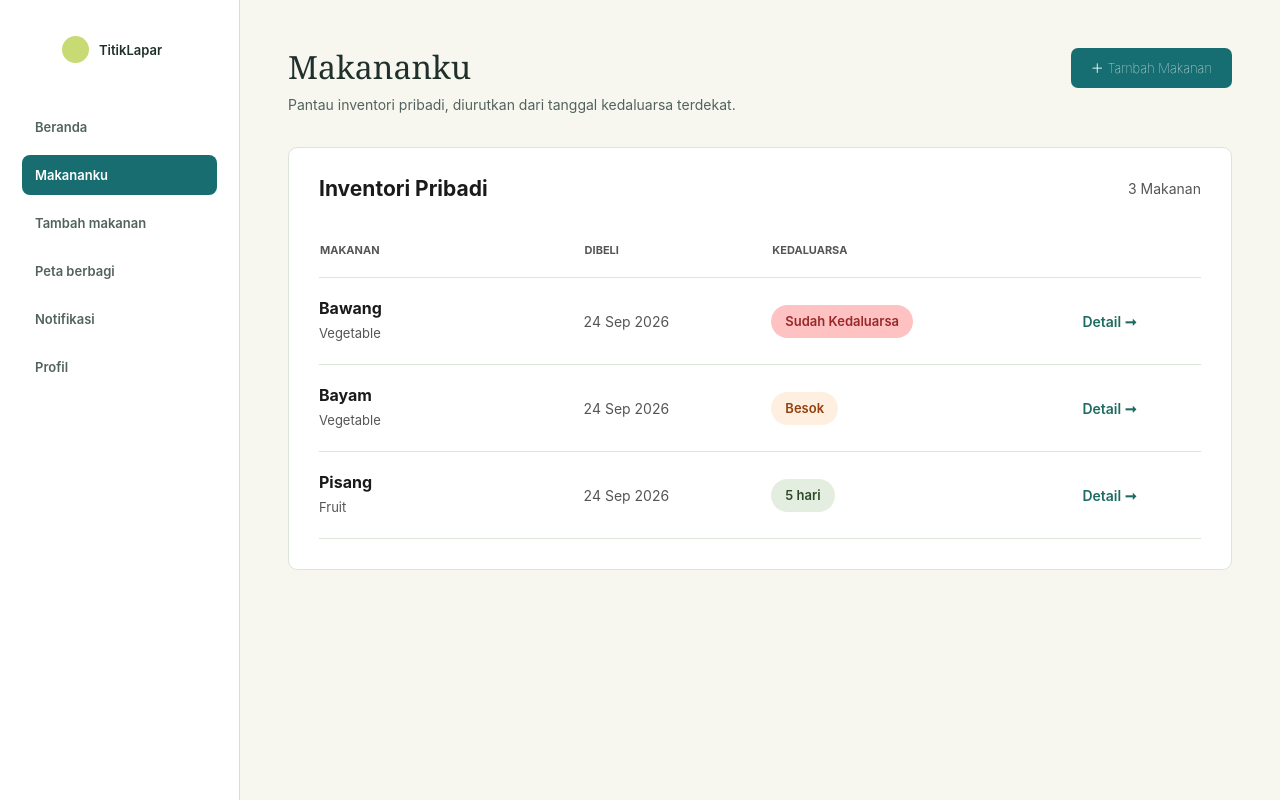
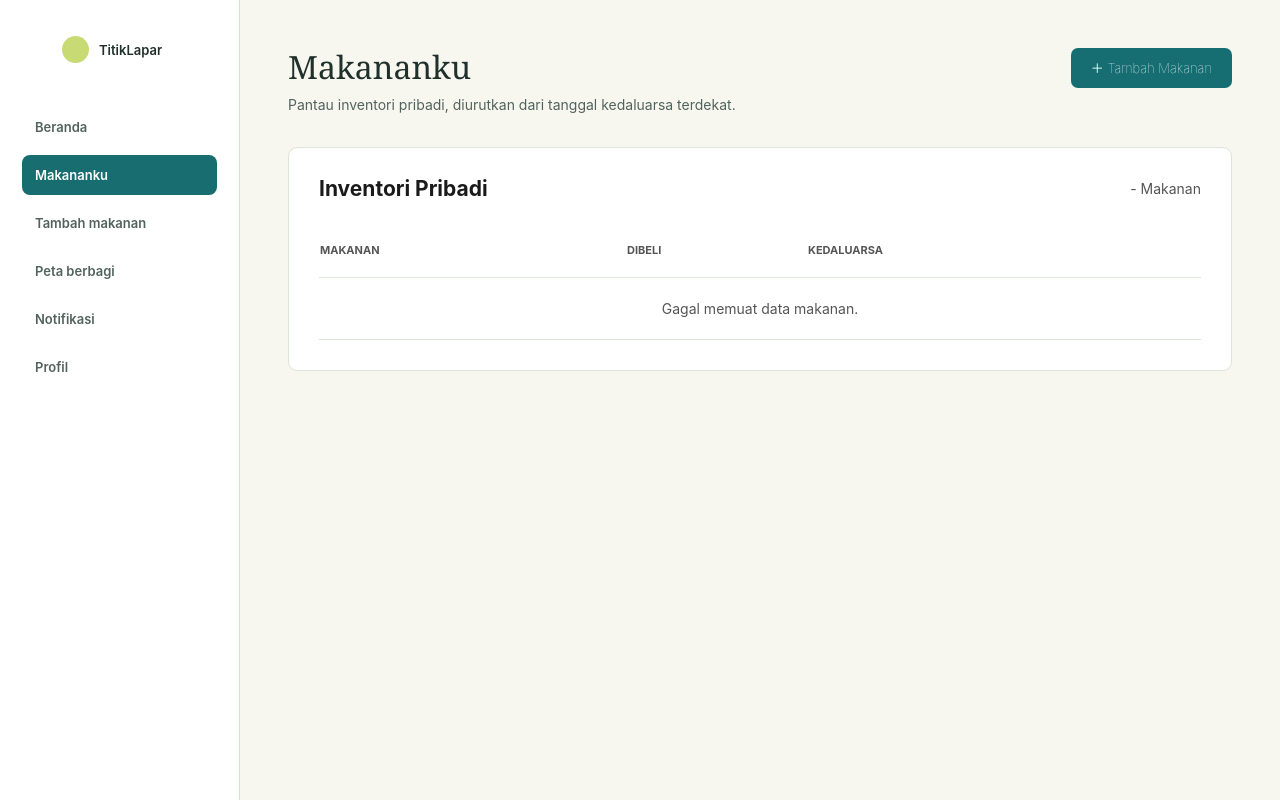
Before and after one commit to Projek-PBP-B-12/ProjekUTSPBP, a Django app: page /fooditem/makananku/ in a window 1280 px wide. Run offline with Django 5.2, Linux system fonts and the light colour scheme.

Commit message:
feat: Implementasi AJAX pada Makananku

```diff
--- a/FoodItem/views.py
+++ b/FoodItem/views.py
@@ -124,14 +124,14 @@ def add_food_item(request: HttpRequest):
         fooditem = form.save(commit=False)
         fooditem.owner = request.user
         fooditem.save()
-        return redirect("landing_page")
+        return redirect("FoodItem:makananku")
 
     context = {
         "form" : form,
         "page_title": "Tambah Makanan",
         "submit_button_text": "Tambah Makanan",
         "post_form_url": reverse("FoodItem:add_food_item"),
-        "cancel_button_url": reverse("landing_page")
+        "cancel_button_url": reverse("FoodItem:makananku")
     }
     return render(request, "FoodItem/form.html", global_context | context)
 
@@ -144,14 +144,14 @@ def change_food_item(request: HttpRequest, fooditem_id):
 
         if request.method == "POST" and form.is_valid():
             form.save()
-            return redirect("landing_page")
+            return redirect("FoodItem:makananku")
 
         context = {
             "form" : form,
             "page_title": "Ubah Makanan",
             "submit_button_text": "Ubah Makanan",
             "post_form_url": reverse("FoodItem:change_food_item", kwargs={"fooditem_id": fooditem_id}),
-            "cancel_button_url": reverse("landing_page")
+            "cancel_button_url": reverse("FoodItem:makananku")
         }
         return render(request, "FoodItem/form.html", global_context | context)
 
--- a/static/css/fooditem.css
+++ b/static/css/fooditem.css
@@ -76,6 +76,9 @@
     text-decoration: underline;
 }
 
+.hide {
+    display: none !important;
+}
 
 
 
--- a/templates/FoodItem/makananku.html
+++ b/templates/FoodItem/makananku.html
@@ -1,7 +1,6 @@
 {% extends "base.html" %}
 {% load static %}
 {% block extra_head %}
-<script src="https://cdn.jsdelivr.net/npm/htmx.org@2.0.11/dist/htmx.min.js"></script>
 <link rel="stylesheet" href="{% static 'css/fooditem.css' %}">
 {% endblock %}
 
@@ -16,7 +15,7 @@
 <div class="card">
     <div style="display: flex; margin: 0 0 40px; justify-content: space-between;">
         <h2 style="margin: 0; color: var(--title-color)">Inventori Pribadi</h2>
-        <p style="margin: 0; color: var(--faded-color)">3 Makanan</p>
+        <p id="food-amount" style="margin: 0; color: var(--faded-color)">- Makanan</p>
     </div>
 
     <table class="table">
@@ -29,56 +28,37 @@
             </tr>
         </thead>
         <tbody>
-            <tr>
+            <tr id="table-empty" class="hide"><td colspan="4" style="text-align: center; color: var(--faded-color);">Tidak ada makanan.</td></tr>
+            <tr id="table-loading" class="hide"><td colspan="4" style="text-align: center; color: var(--faded-color);">Memuat makanan...</td></tr>
+            <tr id="table-error" class="hide"><td colspan="4" style="text-align: center; color: var(--faded-color);">Gagal memuat data makanan.</td></tr>
+
+            <template id="tr-template">
+            <tr id="tr-element">
                 <td style="width: 30%;">
-                    <div class="food-title">Bawang</div>
-                    <div class="food-category">Vegetable</div>
+                    <div class="food-title">-</div>
+                    <div class="food-category">-</div>
                 </td>
-                <td style="color: var(--faded-color)">24 Sep 2026</td>
+                <td id="purchase-date" style="color: var(--faded-color)">-</td>
                 <td>
-                    <span class="badge badge-red">Sudah Kedaluarsa</span>
+                    <span id="expiration-badge" class="badge">-</span>
                 </td>
                 <td>
                     <a href="#"
                         class="detail-link"
-                        data-name="Bawang"
-                        data-category="Vegetable"
-                        data-purchase-date="24 Sep 2026"
-                        data-expiration-date="25 Sep 2026"
-                        data-status="STORED"
-                        data-expiration-state="EXPIRED"
+                        data-name=""
+                        data-category=""
+                        data-purchase-date=""
+                        data-expiration-date=""
+                        data-status=""
+                        data-expiration-state=""
                         data-image-url=""
-                        data-change-url="/">
+                        data-change-url="">
                         Detail ➞
                     </a>
                 </td>
             </tr>
-            <tr>
-                <td style="width: 30%;">
-                    <div class="food-title">Bayam</div>
-                    <div class="food-category">Vegetable</div>
-                </td>
-                <td style="color: var(--faded-color)">24 Sep 2026</td>
-                <td>
-                    <span class="badge badge-orange">Besok</span>
-                </td>
-                <td>
-                    <a href="#" class="detail-link">Detail ➞</a>
-                </td>
-            </tr>
-            <tr>
-                <td style="width: 30%;">
-                    <div class="food-title">Pisang</div>
-                    <div class="food-category">Fruit</div>
-                </td>
-                <td style="color: var(--faded-color)">24 Sep 2026</td>
-                <td>
-                    <span class="badge badge-green">5 hari</span>
-                </td>
-                <td>
-                    <a href="#" class="detail-link">Detail ➞</a>
-                </td>
-            </tr>
+            </template>
+
         </tbody>
     </table>
 
@@ -139,8 +119,11 @@
 
     const closeButtons = modal.querySelectorAll("#modal-close");
 
-    document.querySelectorAll(".detail-link").forEach(link => {
-        link.addEventListener("click", event => {
+    document.addEventListener("click", event => {
+        const link = event.target.closest(".detail-link");
+
+        if (!link) return;
+
         event.preventDefault();
 
         document.getElementById("modal-food-name").textContent = link.dataset.name;
@@ -154,7 +137,6 @@
         document.getElementById("modal-change-url").href = link.dataset.changeUrl;
 
         modal.classList.add("show");
-        });
     });
 
     closeButtons.forEach(button => {
@@ -176,4 +158,109 @@
     })
 </script>
 
+<script>
+    function formatDate(dateString) {
+        return new Date(dateString + "T00:00:00").toLocaleDateString("id-ID", {
+            day: "2-digit",
+            month: "short",
+            year: "numeric"
+        });
+    }
+
+    function buildElements(item) {
+        const fooditem = item.fields;
+        const fooditemId = item.id;
+
+        const name = fooditem.name;
+        const category = fooditem.category;
+        const purchase_date = fooditem.purchase_date;
+        const expiration_date = fooditem.expiration_date;
+        const status = fooditem.status;
+        const image_url = fooditem.image_url;
+        const days_until_expiration = fooditem.days_until_expiration;
+        const expiration_state = fooditem.expiration_state;
+
+        const trTemplateElement = document.getElementById("tr-template");
+        const clone = trTemplateElement.content.cloneNode(true);
+
+        clone.querySelector(".food-title").textContent = name;
+        clone.querySelector(".food-category").textContent = category;
+        clone.querySelector("#purchase-date").textContent = formatDate(purchase_date);
+
+        clone.querySelector("#expiration-badge").textContent = days_until_expiration + " Hari"
+        clone.querySelector("#expiration-badge").classList.add('badge-green');
+        if (days_until_expiration <= 3) {
+            clone.querySelector("#expiration-badge").classList.remove('badge-green');
+            clone.querySelector("#expiration-badge").classList.add('badge-orange');
+        }
+        if (days_until_expiration == 1) {
+            clone.querySelector("#expiration-badge").textContent = "Besok";
+        }
+        if (days_until_expiration == 0) {
+            clone.querySelector("#expiration-badge").textContent = "Hari Ini";
+        }
+        if (days_until_expiration < 0) {
+            clone.querySelector("#expiration-badge").classList.remove('badge-orange');
+            clone.querySelector("#expiration-badge").classList.add('badge-red');
+            clone.querySelector("#expiration-badge").textContent = "Sudah Kedaluarsa";
+        }
+
+        const detailLinkElement = clone.querySelector(".detail-link");
+
+        detailLinkElement.dataset.name = name;
+        detailLinkElement.dataset.category = category;
+        detailLinkElement.dataset.purchaseDate = formatDate(purchase_date);
+        detailLinkElement.dataset.expirationDate = formatDate(expiration_date);
+        detailLinkElement.dataset.status = status;
+        detailLinkElement.dataset.expirationState = expiration_state;
+        detailLinkElement.dataset.imageUrl = image_url;
+
+        detailLinkElement.dataset.changeUrl = "{% url 'FoodItem:change_food_item' '6767676767676767676767676767' %}".replace("6767676767676767676767676767", fooditemId);
+
+        trTemplateElement.before(clone);
+    }
+
+    async function fetchFoodItems() {
+        try {
+            const url = "{% url 'FoodItem:get_food_items' %}"
+
+            displayPageSection({ showLoading: true })
+            const response = await fetch(url, {
+                headers: { 'Accept': 'application/json' },
+                //signal: abortController.signal,
+            });
+
+            if (!response.ok) throw new Error('Failed to fetch data');
+
+            var FoodItemData = await response.json();
+
+            document.getElementById("food-amount").textContent = FoodItemData.length ? FoodItemData.length + " Makanan" : "- Makanan"
+            if (FoodItemData.length === 0) {
+                document.getElementById("food-amount").textContent = FoodItemData.length + " Makanan";
+                displayPageSection({ showEmpty: true })
+                return;
+            }
+
+            document.querySelectorAll('#tr-element').forEach(e => e.remove());
+            FoodItemData.forEach(item => {
+                buildElements(item)
+            })
+            displayPageSection({ showElement: true })
+        }
+        catch (error) {
+            if (error.name === 'AbortError') return;
+            console.error('Error loading FoodItems:', error);
+            displayPageSection({ showError: true })
+        }
+    }
+    fetchFoodItems();
+
+    function displayPageSection({ showLoading = false, showError = false, showEmpty = false, showElement = false }) {
+        document.getElementById("table-loading").classList.toggle('hide', !showLoading);
+        document.getElementById("table-error").classList.toggle('hide', !showError);
+        document.getElementById("table-empty").classList.toggle('hide', !showEmpty);
+        document.querySelectorAll('#tr-element').forEach(e => e.classList.toggle('hide', !showElement));
+    }
+</script>
+
 {% endblock %}
```
Lines whose indentation alone changed are shown as unchanged.
